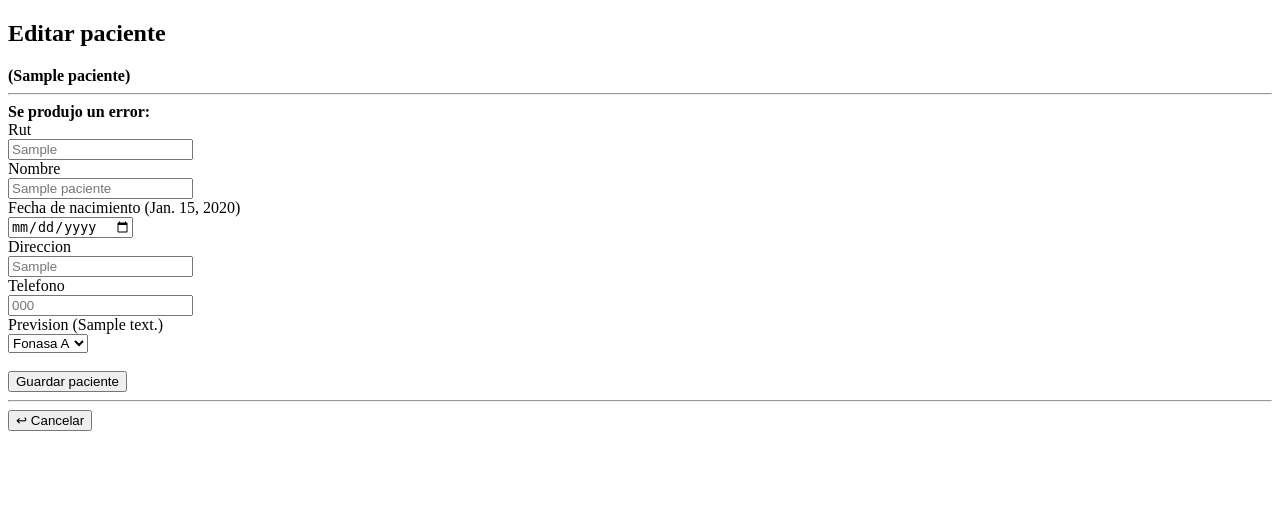
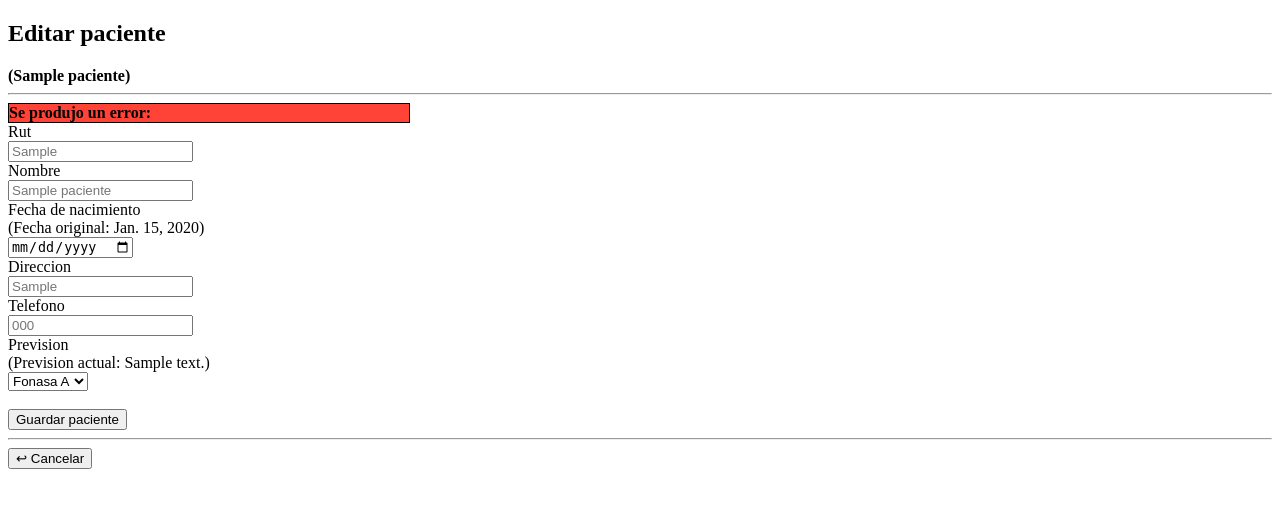
Before and after one commit to Joshua-Millao/eva_hospital, a Django app: template tareas/tareasapp/templates/editar_paciente.html in a window 1280 px wide. Shown: the top 508 px of the page. Run offline with Django 5.2, Linux system fonts and the light colour scheme; the template is opened without the code that fills it: values that come from a table or form of the project are taken from there, others are empty; tables that the repository leaves empty hold one stand-in row (values such as "Sample post").

Commit message:
cosas estilo extra
O_O

```diff
--- a/tareas/tareasapp/templates/editar_paciente.html
+++ b/tareas/tareasapp/templates/editar_paciente.html
@@ -1,9 +1,18 @@
 <!DOCTYPE html>
 <html lang="en">
-<head>
-    <meta charset="UTF-8">
-    <title>Editar </title>
-</head>
+    <head>
+        <meta charset="UTF-8">
+        <title>Editar </title>
+        <style>
+            .error-cont
+            {
+                border: 1px solid #000000;
+                background-color: rgb(255, 68, 55);
+                /* color: #fff; */
+                width: 400px;
+            }
+        </style>
+    </head>
 <body>
     <div>
         <h2> Editar paciente</h2>
@@ -11,20 +20,21 @@
         <hr/>
     </div>
     <div>
-
-       <div>
+        {% if error_detectado != 0%}
+        <div class="error-cont">
             <b>
                 {% if error_detectado != 0%}
                 Se produjo un error:
                 {% endif %}
 
                 {% if error_detectado == 1 %}
-                <p> El rut esta repetido</p>
+                <p> El rut esta repetido, Ingrese uno diferente</p>
                 {% elif error_detectado == 2 %}
-                <p> Pusiste el mismo rut</p>
+                <p> El rut ya esta ingresado</p>
                 {% endif %}
             </b>
-       </div>
+        </div>
+        {% endif %}
         <form method="POST">
 
             {% csrf_token %}
@@ -37,7 +47,8 @@
             <input type="text" placeholder="{{ paciente.nombre }}"
             name="nombre" maxlength="100" > <br>
 
-            Fecha de nacimiento ({{ paciente.fecha_nacimiento }}) <br>
+            Fecha de nacimiento <br>
+            (Fecha original: {{ paciente.fecha_nacimiento }}) <br>
             <input type="date"
             name="fecha_nacim" required> <br>
 
@@ -49,7 +60,8 @@
             <input type="text" placeholder="{{ paciente.telefono }}"
             name="telefono" maxlength="20" > <br>
 
-            Prevision ({{paciente.prevision}})<br>
+            Prevision <br>
+            (Prevision actual: {{paciente.prevision}})<br>
             <select name="prevision" >
                 <option value="fonasa a">Fonasa A</option>
                 <option value="fonasa b">Fonasa B</option>
```
Also changed, not shown: tareas/tareasapp/templates/crear_paciente.html (+14 -4 lines).
